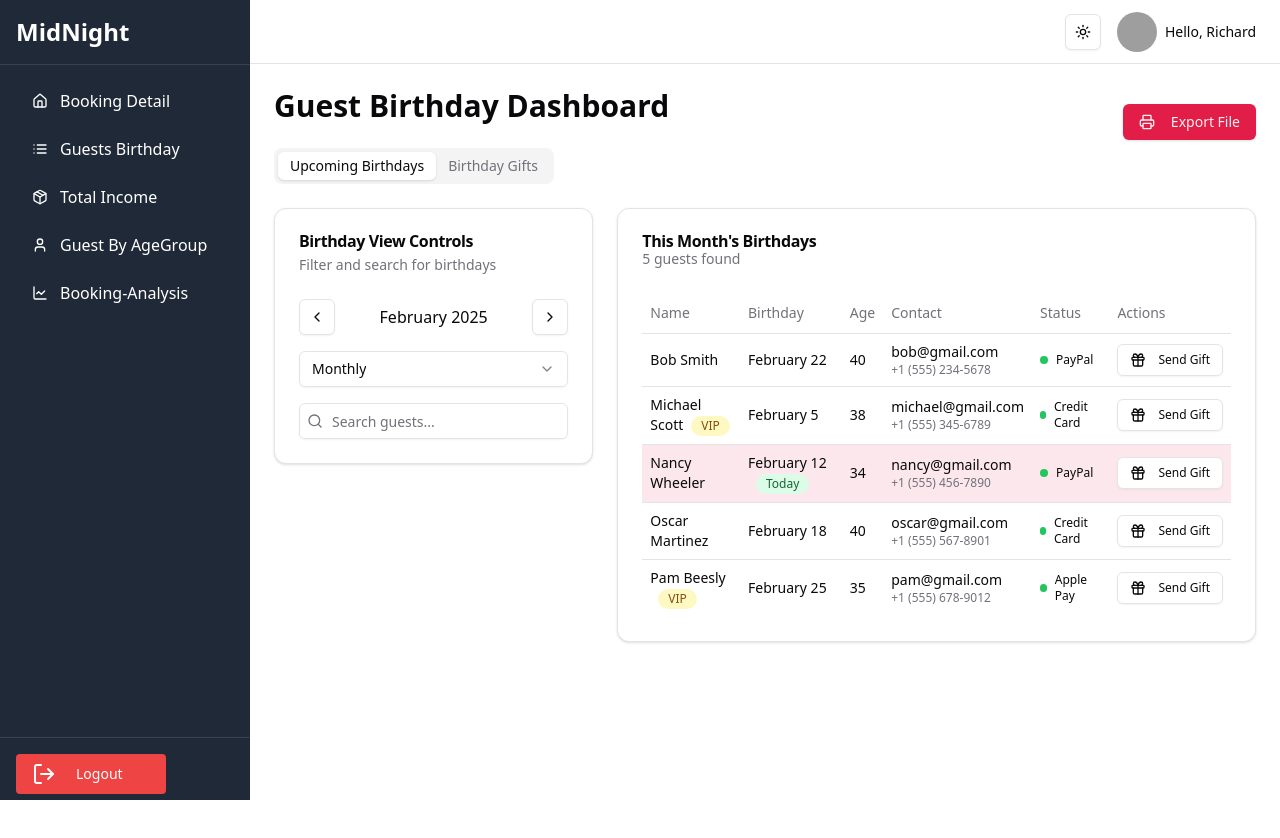
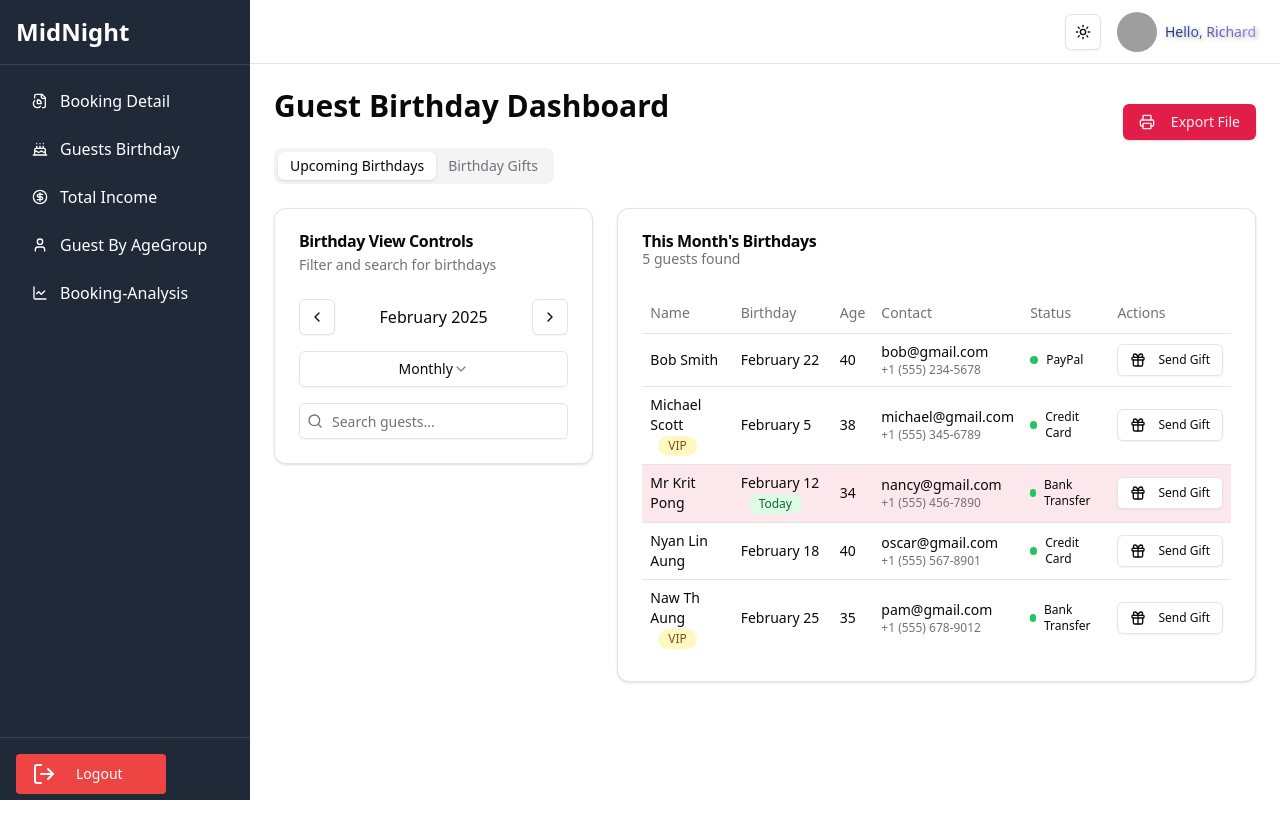
Before and after one commit to linnkhant886/analysis-dashboard-withai, a Next.js app: page /dashboard/birthdays in a window 1280 px wide. Shown: the top 838 px of the page. Built offline with nearby package versions, Linux system fonts and the light colour scheme; grey boxes are pictures that could not be loaded.

Commit message:
fix:bitrthday_memberUpdate

```diff
--- a/app/components/AppSidebar.tsx
+++ b/app/components/AppSidebar.tsx
@@ -1,6 +1,6 @@
 "use client";
 
-import { ChartLine, Home, List, LogOut, Package, User } from "lucide-react";
+import { ChartLine,  CircleDollarSign , LogOut, FileChartPie , User,Cake  } from "lucide-react";
 import Link from "next/link";
 import { useRouter } from "next/navigation";
 
@@ -33,7 +33,7 @@ const Sidebar = () => {
                 href="/dashboard/"
                 className="flex items-center gap-3 py-2 px-4 hover:bg-gray-700 rounded"
               >
-                <Home className="h-4 w-4" />
+                <FileChartPie className="h-4 w-4" />
                 <span>Booking Detail</span>
               </Link>
             </li>
@@ -42,7 +42,7 @@ const Sidebar = () => {
                 href="/dashboard/birthdays"
                 className="flex items-center gap-3 py-2 px-4 hover:bg-gray-700 rounded"
               >
-                <List className="h-4 w-4" />
+                <Cake className="h-4 w-4" />
                 <span>Guests Birthday</span>
               </Link>
             </li>
@@ -51,7 +51,7 @@ const Sidebar = () => {
                 href="/dashboard/totalincome"
                 className="flex items-center gap-3 py-2 px-4 hover:bg-gray-700 rounded"
               >
-                <Package className="h-4 w-4" />
+                <CircleDollarSign className="h-4 w-4" />
                 <span>Total Income</span>
               </Link>
             </li>
--- a/app/components/Login.tsx
+++ b/app/components/Login.tsx
@@ -32,7 +32,7 @@ export default function LoginPage() {
       const result = await authenticateUser(email, password);
       console.log(result);
       // Store authentication token in localStorage
-      document.cookie = "authToken=your-auth-token; path=/; max-age=3600";
+      document.cookie = "authToken=your-auth-token; path=/; max-age=7200";
       // Redirect to the dashboard
       router.push("/dashboard");
     } catch (error) {
@@ -46,7 +46,18 @@ export default function LoginPage() {
       {/* Main Container */}
       {/* Left Side - Login Form */}
       <div className="w-1/2 p-20 flex flex-col items-center justify-center bg-white">
-        <h1 className="text-4xl font-bold mb-4">MidNight</h1>
+        <h1
+          className="text-4xl font-bold mb-4"
+          style={{
+            background: "linear-gradient(to right, #1E3A8A, #A78BFA)",
+            WebkitBackgroundClip: "text",
+            backgroundClip: "text",
+            color: "transparent",
+            textShadow: "2px 2px 4px rgba(0, 0, 0, 0.3)",
+          }}
+        >
+          MidNight
+        </h1>
         <p className="text-gray-600 mb-8">
           Welcome back! Please enter your details.
         </p>
--- a/app/components/Topbar.tsx
+++ b/app/components/Topbar.tsx
@@ -2,8 +2,6 @@
 
 import { Avatar, AvatarFallback, AvatarImage } from "@/components/ui/avatar";
 import { ModeToggle } from "./ModeToggle";
-
-
 
 export default function TopBar() {
   return (
@@ -21,7 +19,18 @@ export default function TopBar() {
               <AvatarFallback>R</AvatarFallback>
             </Avatar>
             <div className="hidden md:block">
-              <p className="text-sm font-medium">Hello, Richard</p>
+              <p
+                className="text-sm font-medium"
+                style={{
+                  background: "linear-gradient(to right, #1E3A8A, #A78BFA)",
+                  WebkitBackgroundClip: "text",
+                  backgroundClip: "text",
+                  color: "transparent",
+                  textShadow: "2px 2px 4px rgba(0, 0, 0, 0.3)",
+                }}
+              >
+                Hello, Richard
+              </p>
             </div>
           </div>
         </div>
--- a/app/dashboard/birthdays/page.tsx
+++ b/app/dashboard/birthdays/page.tsx
@@ -92,7 +92,7 @@ const allGuestBirthdays = [
   {
     id: 3,
     name: "Charlie Brown",
-    birthday: new Date(1992, 2, 5),
+    birthday: new Date(1992, 2, 27),
     email: "charlie@gmail.com",
     phone: "+1 (555) 345-6789",
     vip: false,
@@ -100,30 +100,30 @@ const allGuestBirthdays = [
   },
   {
     id: 4,
-    name: "Diana Prince",
+    name: "Mr Boonyarit",
     birthday: new Date(1988, 3, 18),
-    email: "diana@gmail.com",
+    email: "Boonyarit@gmail.com",
     phone: "+1 (555) 456-7890",
     vip: true,
-    paymentMethod: "Apple Pay",
+    paymentMethod: "Credit Card",
   },
   {
     id: 5,
-    name: "Edward Cullen",
+    name: "Sarah Azhari",
     birthday: new Date(1995, 4, 30),
-    email: "edward@gmail.com",
+    email: "Sarah@gmail.com",
     phone: "+1 (555) 567-8901",
     vip: false,
     paymentMethod: "Credit Card",
   },
   {
     id: 6,
-    name: "Fiona Gallagher",
+    name: "Monica Bellucci",
     birthday: new Date(1991, 5, 2),
-    email: "fiona@gmail.com",
+    email: "Monica@gmail.com",
     phone: "+1 (555) 678-9012",
     vip: false,
-    paymentMethod: "Google Pay",
+    paymentMethod: "Bank Transfer",
   },
   {
     id: 7,
@@ -136,9 +136,9 @@ const allGuestBirthdays = [
   },
   {
     id: 8,
-    name: "Hannah Baker",
+    name: "Elena Anaya",
     birthday: new Date(1993, 7, 22),
-    email: "hannah@gmail.com",
+    email: "Elena@gmail.com",
     phone: "+1 (555) 890-1234",
     vip: false,
     paymentMethod: "PayPal",
@@ -159,7 +159,7 @@ const allGuestBirthdays = [
     email: "julia@gmail.com",
     phone: "+1 (555) 012-3456",
     vip: true,
-    paymentMethod: "Apple Pay",
+    paymentMethod: "Bank Transfer",
   },
   {
     id: 11,
@@ -177,7 +177,7 @@ const allGuestBirthdays = [
     email: "laura@gmail.com",
     phone: "+1 (555) 234-5678",
     vip: false,
-    paymentMethod: "Google Pay",
+    paymentMethod: "Bank Transfer",
   },
   // Current month birthdays (for testing)
   {
@@ -191,16 +191,16 @@ const allGuestBirthdays = [
   },
   {
     id: 14,
-    name: "Nancy Wheeler",
+    name: "Mr Krit Pong",
     birthday: new Date(1992, new Date().getMonth(), 12),
     email: "nancy@gmail.com",
     phone: "+1 (555) 456-7890",
     vip: false,
-    paymentMethod: "PayPal",
+    paymentMethod: "Bank Transfer",
   },
   {
     id: 15,
-    name: "Oscar Martinez",
+    name: "Nyan Lin Aung",
     birthday: new Date(1985, new Date().getMonth(), 18),
     email: "oscar@gmail.com",
     phone: "+1 (555) 567-8901",
@@ -209,12 +209,12 @@ const allGuestBirthdays = [
   },
   {
     id: 16,
-    name: "Pam Beesly",
+    name: "Naw Th Aung",
     birthday: new Date(1990, new Date().getMonth(), 25),
     email: "pam@gmail.com",
     phone: "+1 (555) 678-9012",
     vip: true,
-    paymentMethod: "Apple Pay",
+    paymentMethod: "Bank Transfer",
   },
 ];
 
@@ -399,17 +399,18 @@ export default function GuestBirthdayDashboard() {
                     </Button>
                   </div>
 
-                  <div className="flex space-x-2">
+                  <div className="flex space-x-2  ">
                     <Select
                       value={viewMode}
                       onValueChange={(value: "weekly" | "monthly" | "yearly") =>
                         setViewMode(value)
                       }
+
                     >
-                      <SelectTrigger>
+                      <SelectTrigger className="flex justify-center items-center text-center">
                         <SelectValue placeholder="Select view mode" />
                       </SelectTrigger>
-                      <SelectContent>
+                      <SelectContent >
                         <SelectItem value="weekly">Weekly</SelectItem>
                         <SelectItem value="monthly">Monthly</SelectItem>
                         <SelectItem value="yearly">All Birthdays</SelectItem>
```
